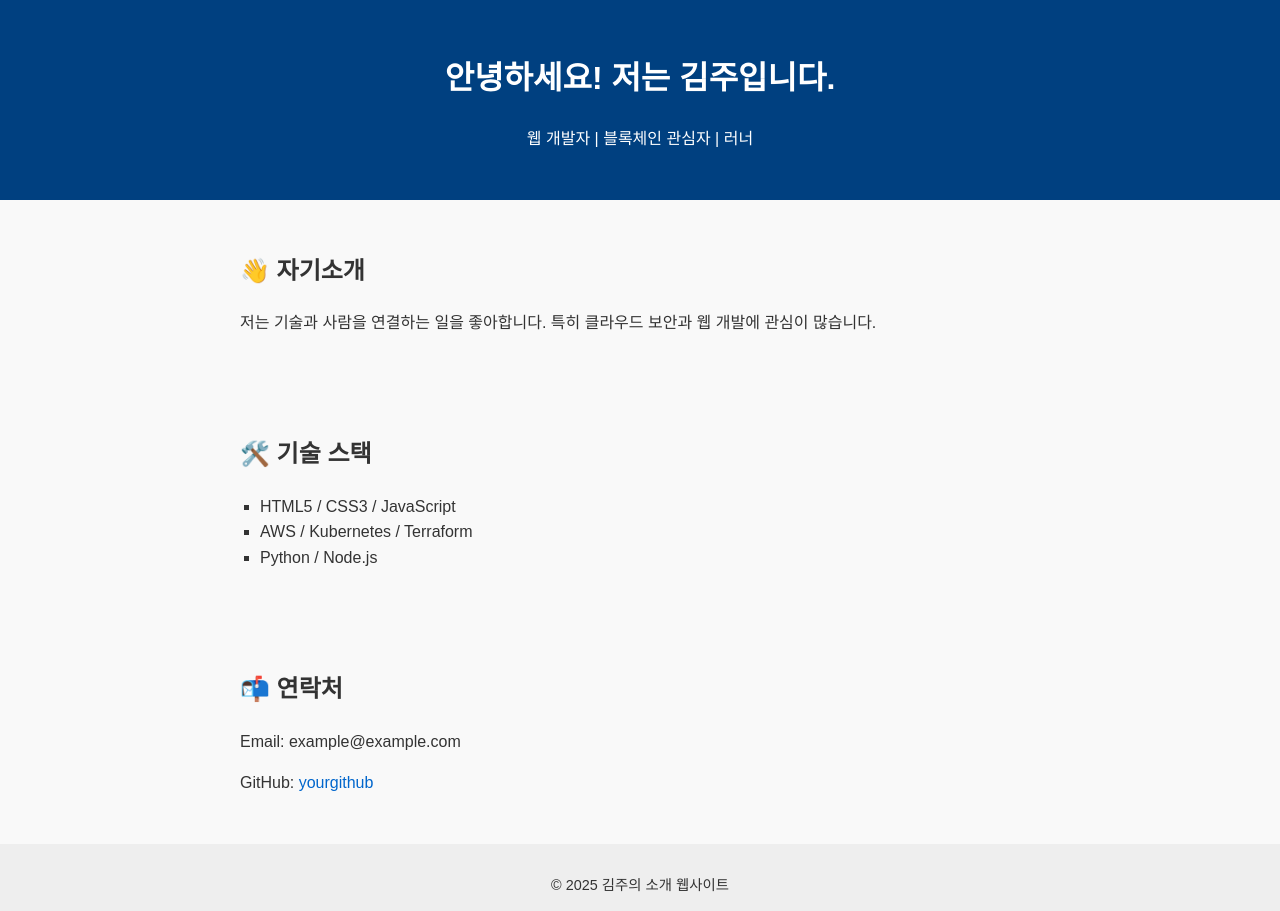
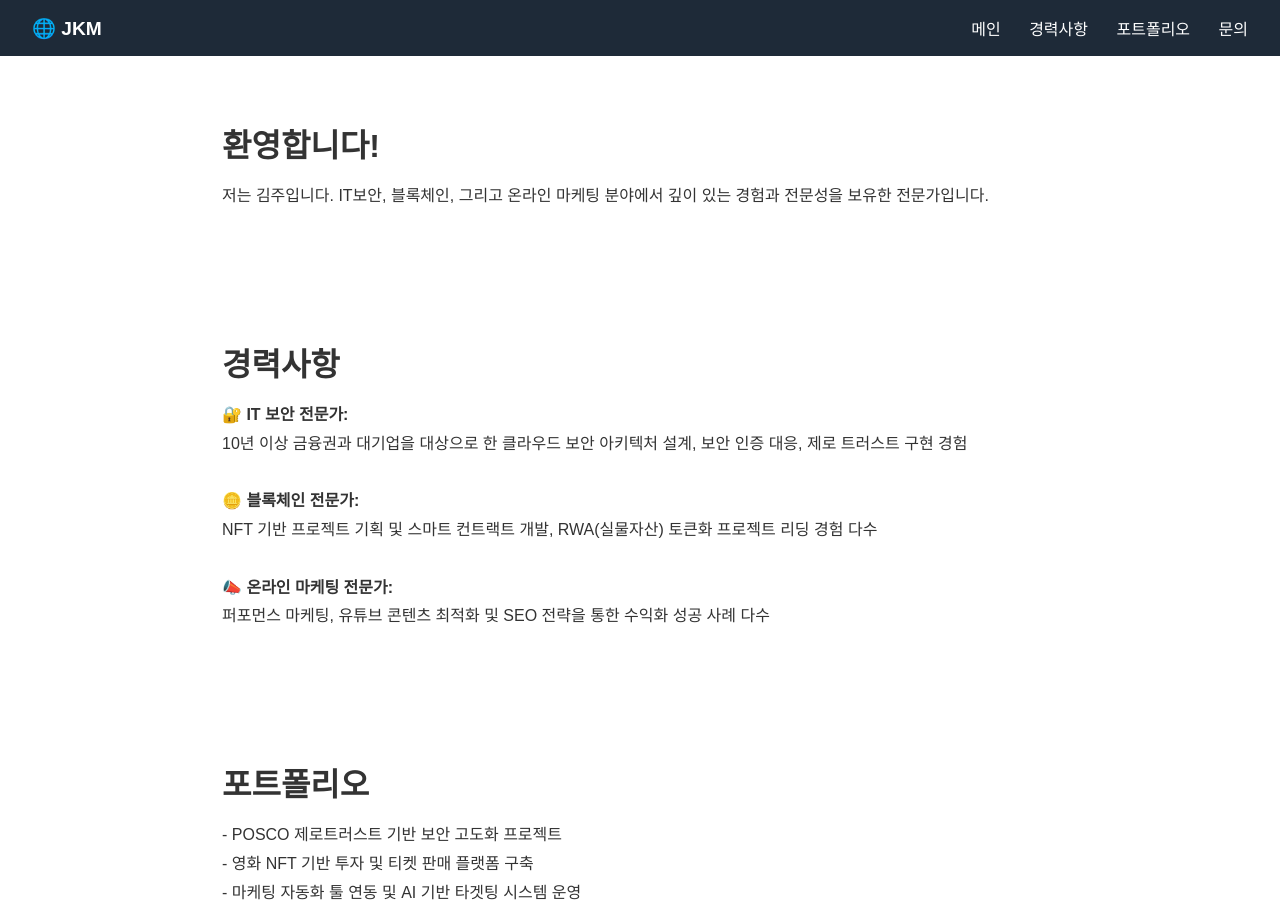
Before and after one commit to Ju-KyeongMin/my-intro-site, a plain HTML site: page index.html in a window 1280 px wide. Shown: the top 911 px of the page. Drawn offline with Linux system fonts and the light colour scheme.

Commit message:
업데이트

```diff
--- a/index.html
+++ b/index.html
@@ -1,35 +1,54 @@
 <!DOCTYPE html>
 <html lang="ko">
 <head>
-  <meta charset="UTF-8">
-  <meta name="viewport" content="width=device-width, initial-scale=1.0">
-  <title>나를 소개합니다</title>
-  <link rel="stylesheet" href="style.css">
+  <meta charset="UTF-8" />
+  <meta name="viewport" content="width=device-width, initial-scale=1.0" />
+  <title>김주의 원페이지 소개</title>
+  <link rel="stylesheet" href="style.css" />
 </head>
 <body>
   <header>
-    <h1>안녕하세요! 저는 김주입니다.</h1>
-    <p>웹 개발자 | 블록체인 관심자 | 러너</p>
+    <div class="logo">🌐 JKM</div>
+    <nav>
+      <a href="#main">메인</a>
+      <a href="#experience">경력사항</a>
+      <a href="#portfolio">포트폴리오</a>
+      <a href="#contact">문의</a>
+    </nav>
   </header>
 
-  <section class="about">
-    <h2>👋 자기소개</h2>
-    <p>저는 기술과 사람을 연결하는 일을 좋아합니다. 특히 클라우드 보안과 웹 개발에 관심이 많습니다.</p>
+  <section id="main">
+    <h2>환영합니다!</h2>
+    <p>저는 김주입니다. IT보안, 블록체인, 그리고 온라인 마케팅 분야에서 깊이 있는 경험과 전문성을 보유한 전문가입니다.</p>
   </section>
 
-  <section class="skills">
-    <h2>🛠️ 기술 스택</h2>
-    <ul>
-      <li>HTML5 / CSS3 / JavaScript</li>
-      <li>AWS / Kubernetes / Terraform</li>
-      <li>Python / Node.js</li>
-    </ul>
+  <section id="experience">
+    <h2>경력사항</h2>
+    <p>
+      <strong>🔐 IT 보안 전문가:</strong><br />
+      10년 이상 금융권과 대기업을 대상으로 한 클라우드 보안 아키텍처 설계, 보안 인증 대응, 제로 트러스트 구현 경험<br /><br />
+
+      <strong>🪙 블록체인 전문가:</strong><br />
+      NFT 기반 프로젝트 기획 및 스마트 컨트랙트 개발, RWA(실물자산) 토큰화 프로젝트 리딩 경험 다수<br /><br />
+
+      <strong>📣 온라인 마케팅 전문가:</strong><br />
+      퍼포먼스 마케팅, 유튜브 콘텐츠 최적화 및 SEO 전략을 통한 수익화 성공 사례 다수
+    </p>
   </section>
 
-  <section class="contact">
-    <h2>📬 연락처</h2>
-    <p>Email: example@example.com</p>
-    <p>GitHub: <a href="https://github.com/yourgithub" target="_blank">yourgithub</a></p>
+  <section id="portfolio">
+    <h2>포트폴리오</h2>
+    <p>
+      - POSCO 제로트러스트 기반 보안 고도화 프로젝트<br />
+      - 영화 NFT 기반 투자 및 티켓 판매 플랫폼 구축<br />
+      - 마케팅 자동화 툴 연동 및 AI 기반 타겟팅 시스템 운영
+    </p>
+  </section>
+
+  <section id="contact">
+    <h2>문의하기</h2>
+    <p>Email: example@example.com<br />
+      LinkedIn: <a href="https://linkedin.com/in/yourprofile" target="_blank">yourprofile</a></p>
   </section>
 
   <footer>
--- a/style.css
+++ b/style.css
@@ -1,43 +1,66 @@
-/* 기본 스타일 */
+/* 기본 스타일 설정 */
+* {
+  margin: 0;
+  padding: 0;
+  box-sizing: border-box;
+}
+
 body {
   font-family: 'Arial', sans-serif;
-  line-height: 1.6;
-  margin: 0;
-  padding: 0;
-  background-color: #f9f9f9;
+  scroll-behavior: smooth;
+  background-color: #ffffff;
   color: #333;
 }
 
+/* 헤더 */
 header {
-  background-color: #004080;
+  display: flex;
+  justify-content: space-between;
+  align-items: center;
+  background-color: #1e2a38;
   color: white;
-  padding: 2rem;
-  text-align: center;
+  padding: 1rem 2rem;
+  position: sticky;
+  top: 0;
+  z-index: 1000;
 }
 
+.logo {
+  font-weight: bold;
+  font-size: 1.2rem;
+}
+
+nav a {
+  margin-left: 1.5rem;
+  text-decoration: none;
+  color: white;
+  font-weight: 500;
+}
+
+nav a:hover {
+  text-decoration: underline;
+}
+
+/* 섹션 */
 section {
-  padding: 2rem;
-  max-width: 800px;
+  padding: 4rem 2rem;
+  max-width: 900px;
   margin: auto;
 }
 
-.skills ul {
-  list-style-type: square;
-  padding-left: 20px;
+section h2 {
+  font-size: 2rem;
+  margin-bottom: 1rem;
 }
 
-a {
-  color: #0066cc;
-  text-decoration: none;
+section p {
+  line-height: 1.8;
 }
 
-a:hover {
-  text-decoration: underline;
-}
-
+/* 푸터 */
 footer {
   text-align: center;
-  padding: 1rem;
-  background-color: #eee;
-  font-size: 0.9rem;
+  padding: 2rem;
+  background: #f1f1f1;
+  margin-top: 2rem;
 }
```
